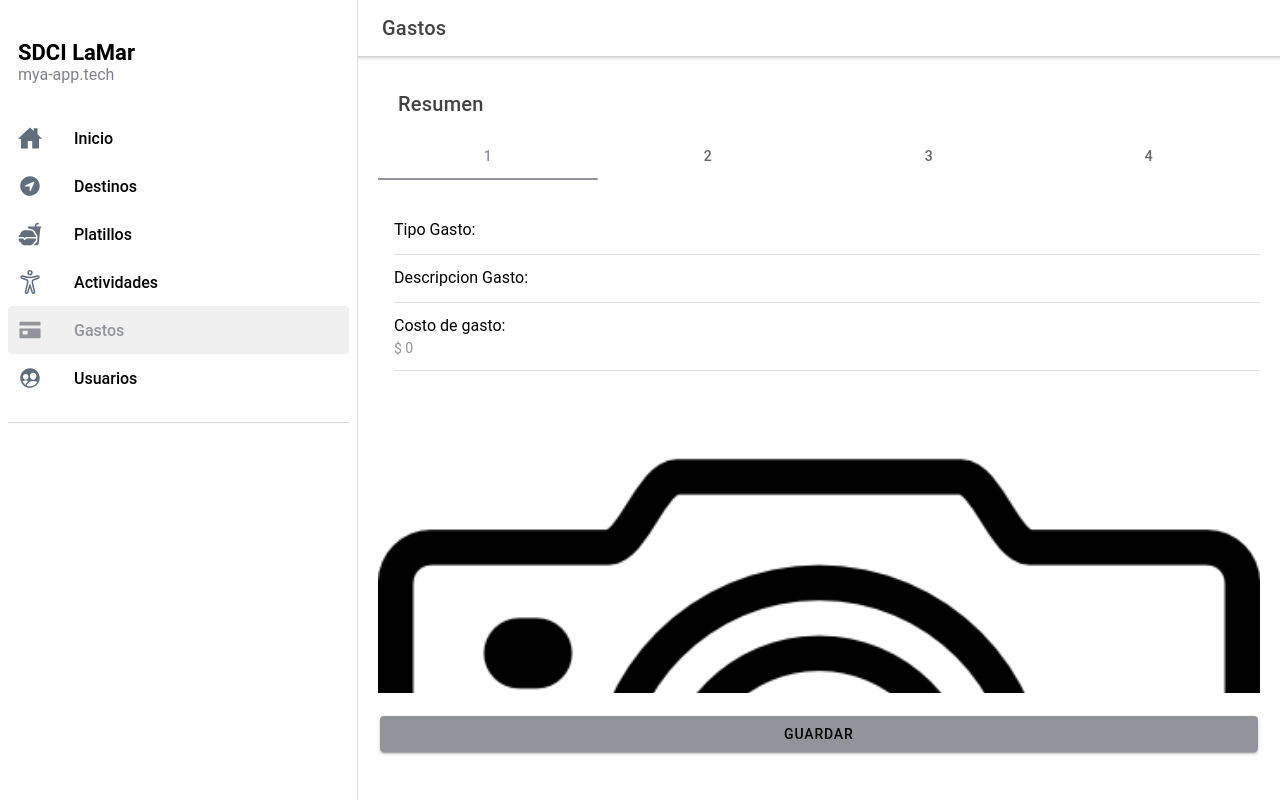
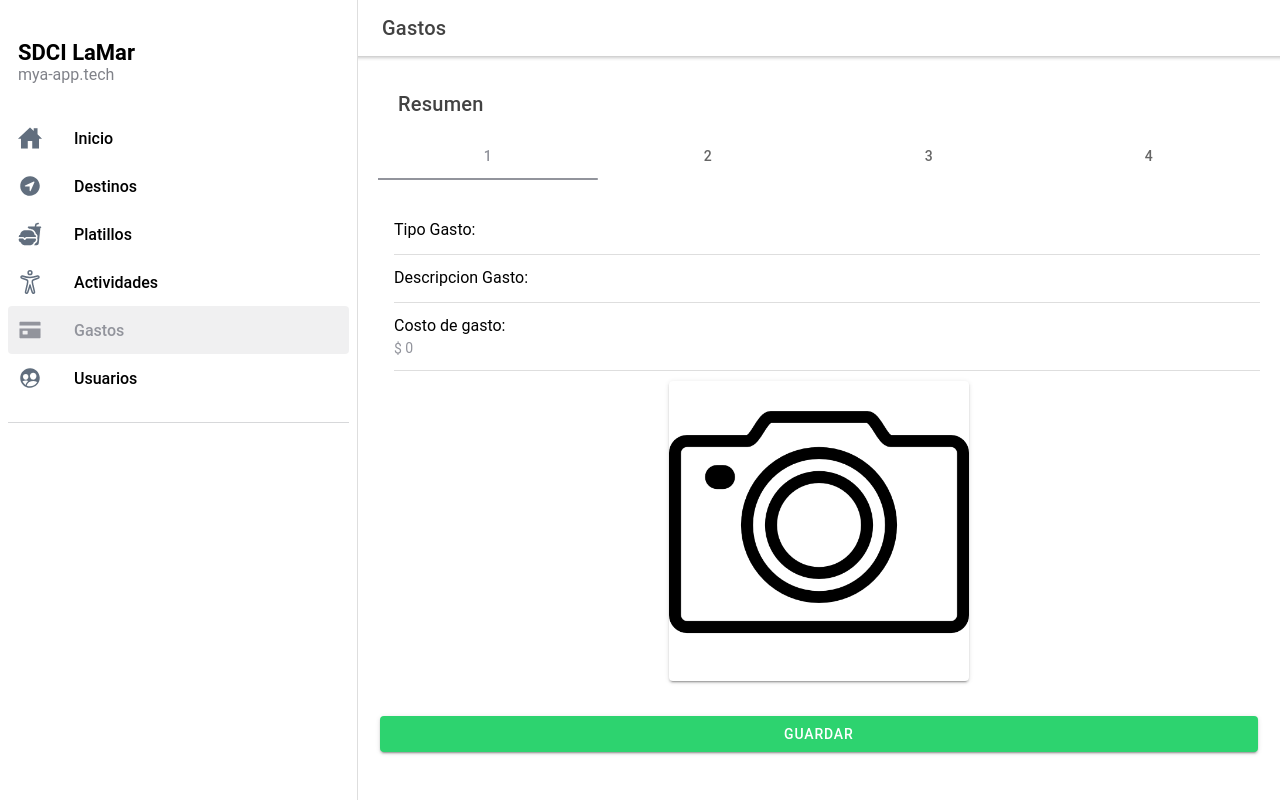
Before and after one commit to elgael06/front-control, a React (Create React App) app: page /page/Gastos/nuevo in a window 1280 px wide. Both pictures are taken after a click on the tab "Resumen". Built offline with nearby package versions, Linux system fonts and the light colour scheme.

Commit message:
boton verde.

```diff
--- a/src/pages/Gastos/components/Resumen.tsx
+++ b/src/pages/Gastos/components/Resumen.tsx
@@ -1,4 +1,4 @@
-import { IonButton, IonImg, IonItem, IonLabel, IonList, IonText } from "@ionic/react";
+import { IonButton, IonCard, IonImg, IonItem, IonLabel, IonList, IonText } from "@ionic/react";
 import { useDispatch, useSelector } from "react-redux";
 import { stateGasto } from "../../../redux/reducers/gasto";
 
@@ -43,11 +43,15 @@ const Resumen: React.FC = () => {
             </IonLabel>
         </IonItem>
 
-        <IonImg src={imgComp || imageFotoBase} />
+        <div style={{ display: 'flex', justifyContent: 'center' }}>
+            <IonCard style={{width:300}}>
+                <IonImg src={imgComp || imageFotoBase} />
+            </IonCard>
+        </div>
 
         </IonList>
         <br/>
-        <IonButton expand='block' > GUARDAR</IonButton>
+        <IonButton expand='block' color='success' > GUARDAR</IonButton>
         </>
 }
 
```
